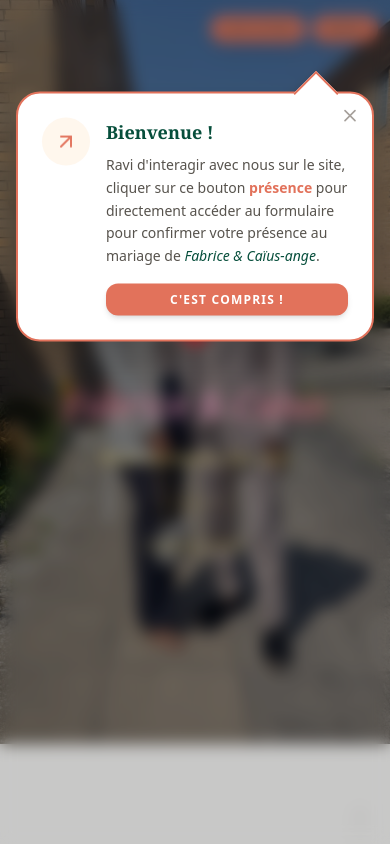
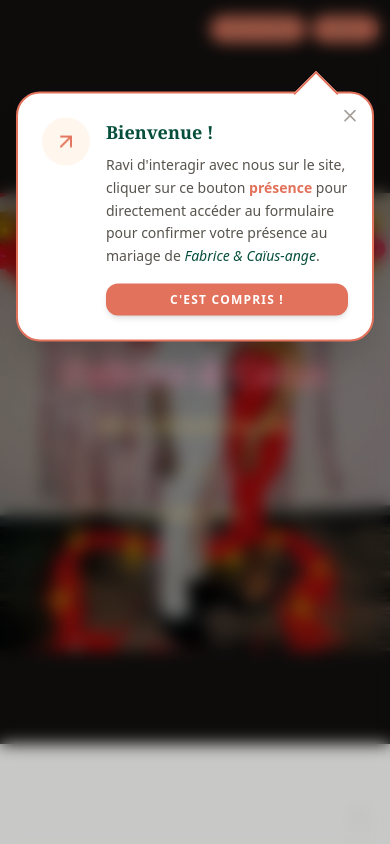
Before and after one commit to Kenmogne1/wedding-app, a React app in the folder frontend/: page / in a window 390 px wide. Shown: the top 844 px of the page. Built offline with nearby package versions, Linux system fonts and the light colour scheme; the HTML template or start-up script is replaced by a standard one.

Commit message:
edit picture

```diff
--- a/frontend/src/pages/HomePage.jsx
+++ b/frontend/src/pages/HomePage.jsx
@@ -169,8 +169,8 @@ const HomePage = ({ onNavigate }) => {
 
       {/* Hero Section */}
       <section
-        className="relative min-h-screen flex items-center justify-center px-4 py-12 reveal-on-scroll reveal-scale bg-stone-900"
-        style={{ backgroundImage: "url('/picture.jpeg')", backgroundSize: 'cover', backgroundPosition: 'center center', backgroundRepeat: 'no-repeat' }}
+        className="relative min-h-screen flex items-center justify-center px-2 py-10 reveal-on-scroll reveal-scale bg-stone-900"
+        style={{ backgroundImage: "url('/photo.jpeg')", backgroundSize: 'contain', backgroundPosition: 'center center', backgroundRepeat: 'no-repeat' }}
       >
         <div className="absolute top-4 right-3 sm:top-6 sm:right-6 z-20 flex gap-2 sm:gap-4">
           <button
@@ -194,7 +194,6 @@ const HomePage = ({ onNavigate }) => {
         <div className="absolute inset-0 bg-gradient-radial from-red-900/20 via-transparent to-transparent mix-blend-overlay"></div>
         <div className="relative z-10 text-center w-full max-w-5xl mx-auto" style={{transform: `translateY(${scrollY * 0.3}px)`}}>
           <div className="mb-6 md:mb-8 inline-block">
-            <Heart className="w-16 h-16 md:w-24 md:h-24 text-red-500 animate-pulse-slow mx-auto" fill="currentColor" strokeWidth={0.5} />
           </div>
 
           <h1 className="font-serif italic text-4xl sm:text-6xl md:text-7xl lg:text-9xl mb-4 md:mb-6 text-transparent bg-clip-text bg-gradient-to-r from-red-400 via-pink-300 to-red-400 leading-tight px-4 text-center drop-shadow-2xl">
@@ -318,7 +317,15 @@ const HomePage = ({ onNavigate }) => {
             <FlowerImage className="w-12 h-12 md:w-28 md:h-28 mx-4 md:mx-8 opacity-95" />
           </div>
            <div className="bg-white rounded-2xl md:rounded-3xl p-8 md:p-12 text-center shadow-xl card-animate reveal-on-scroll border border-stone-100">
-              <Heart className="w-12 h-12 md:w-16 md:h-16 text-red-500 mx-auto mb-6 md:mb-8" fill="currentColor" />
+              <div className="w-30 h-30 md:w-28 md:h-28 mx-auto mb-6 md:mb-8 rounded-full p-1 bg-green-800 shadow-lg">
+                 <div className="w-full h-full rounded-full overflow-hidden border-2 border-white">
+                    <img
+                       src="/photo1.jpeg"
+                       alt="Notre Histoire"
+                       className="w-full h-full object-cover"
+                    />
+                 </div>
+              </div>
               <p className="text-stone-700 leading-relaxed text-base md:text-lg max-w-3xl mx-auto">
                 Mars 2020, une exposition d'art à Yaoundé. Un regard, une conversation, une connexion instantanée. Six années plus tard, nous sommes prêts à écrire le plus beau chapitre de notre vie ensemble.
               </p>
```
Also changed, not shown: frontend/public/photo.jpeg (added), frontend/public/photo1.jpeg (added).
